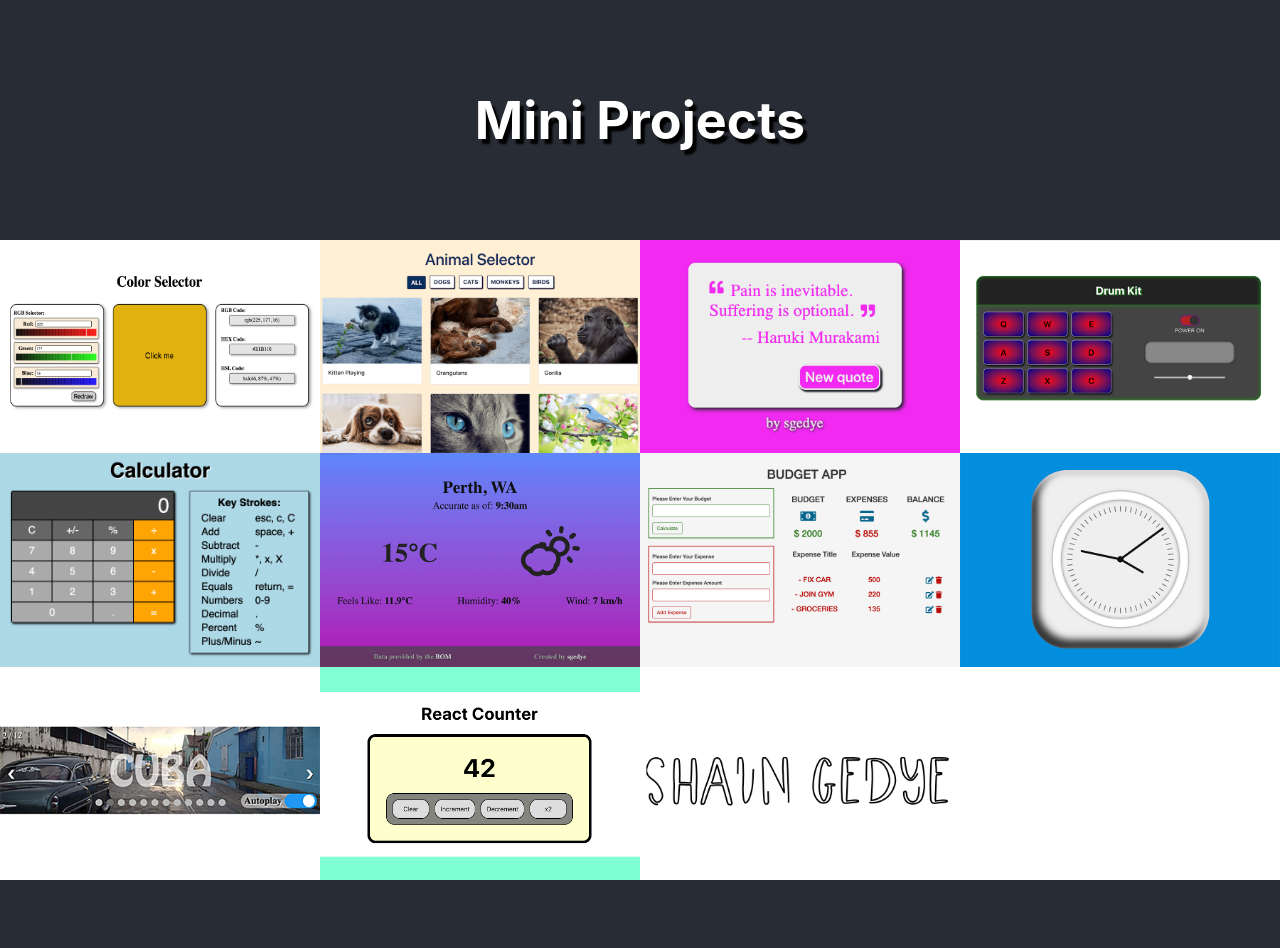
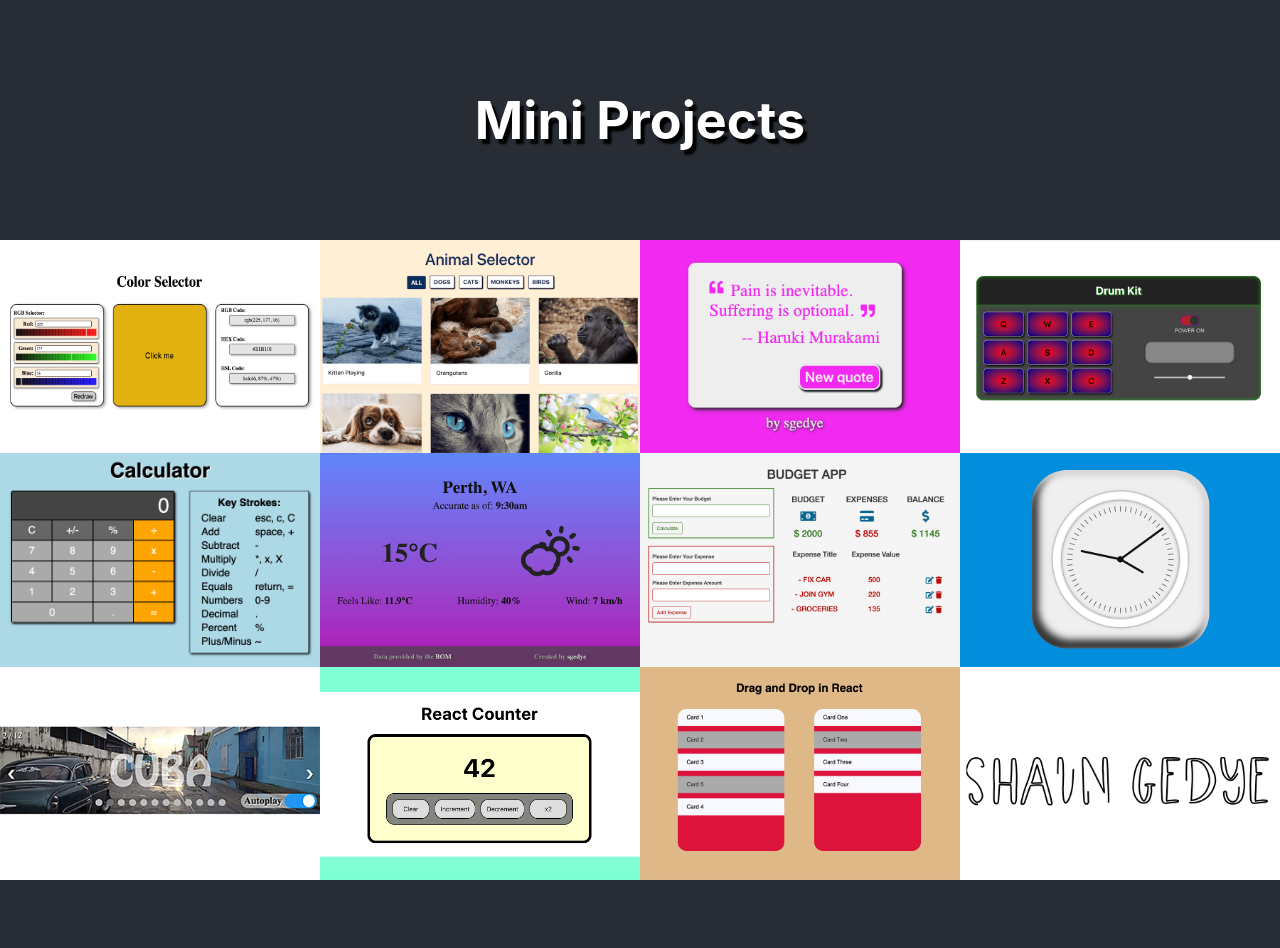
Before and after one commit to sgedye/mini-projects, a React (Create React App) app: page / in a window 1280 px wide. Shown: the top 948 px of the page. Built offline with nearby package versions, Linux system fonts and the light colour scheme.

Commit message:
Added Drag'n'Drop Project

```diff
--- a/src/Components/Projects.js
+++ b/src/Components/Projects.js
@@ -8,6 +8,7 @@ import calculator from '../imgs/calculator.png'
 import clock from '../imgs/clock.png'
 import color from '../imgs/color.png'
 import counter from '../imgs/counter.png'
+import dragDrop from '../imgs/drag-n-drop.png'
 import drumKit from '../imgs/drum-kit.png'
 import quotes from '../imgs/quotes.png'
 import selector from '../imgs/selector.png'
@@ -38,7 +39,8 @@ function Projects() {
     { id: 8, title: "Clock", img: `${clock}`, alt: "CSS & JS Clock", desc: "JavaScript, HTML, CSS", address: "clock" },
     { id: 9, title: "Slideshow", img: `${slideshow}`, alt: "Slideshow with Autoplay", desc: "JavaScript, HTML, CSS", address: "slideshow" },
     { id: 10, title: "React Counter", img: `${counter}`, alt: "React Counter", desc: "ReactJS, HTML, CSS", address: "counter" },
-    { id: 11, title: "SVG Writing", img: `${svgWriting}`, alt: "SVG Writing", desc: "HTML, CSS", address: "svg-writing" },
+    { id: 11, title: "Drag 'n' Drop", img: `${dragDrop}`, alt: "Drag 'n' Drop", desc: "ReactJS, HTML, CSS", address: "drag-n-drop" },
+    { id: 12, title: "SVG Writing", img: `${svgWriting}`, alt: "SVG Writing", desc: "HTML, CSS", address: "svg-writing" },
   ]
   const PROJECT_LIST = PROJECTS.map(project => {
     return (
```
Also changed, not shown: src/imgs/drag-n-drop.png (added).
